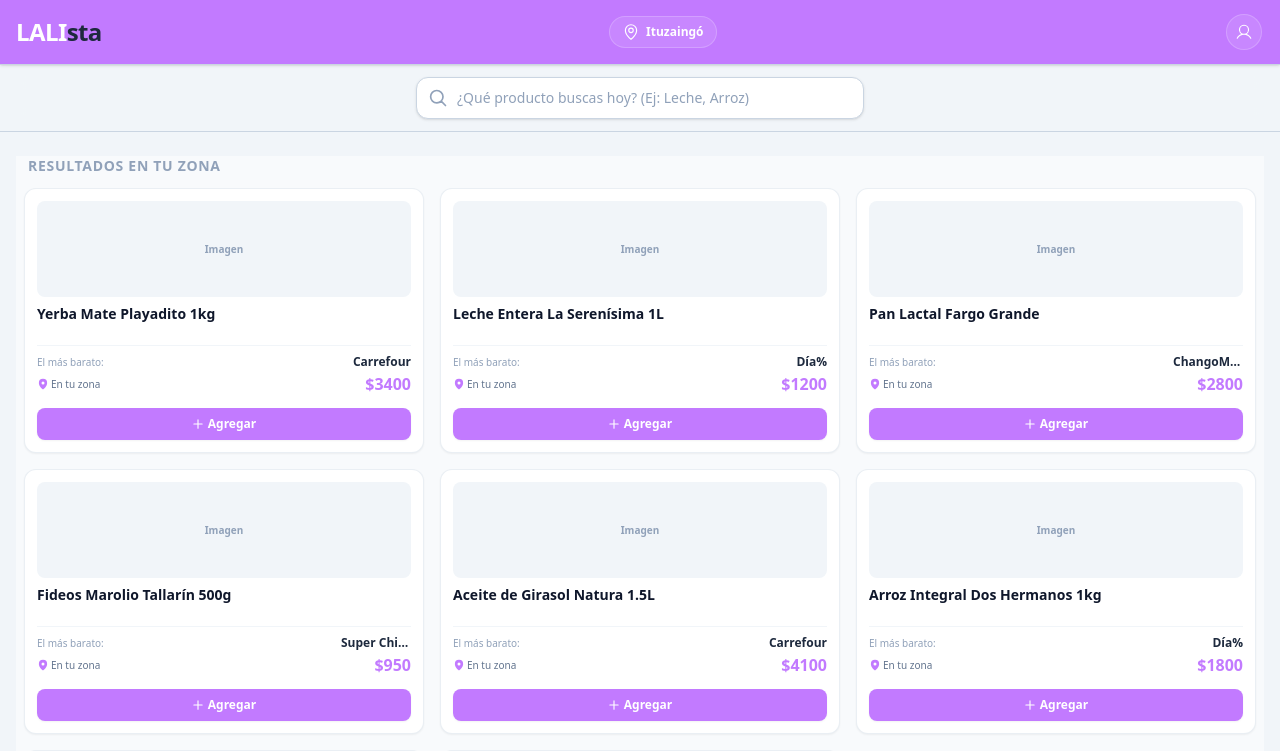
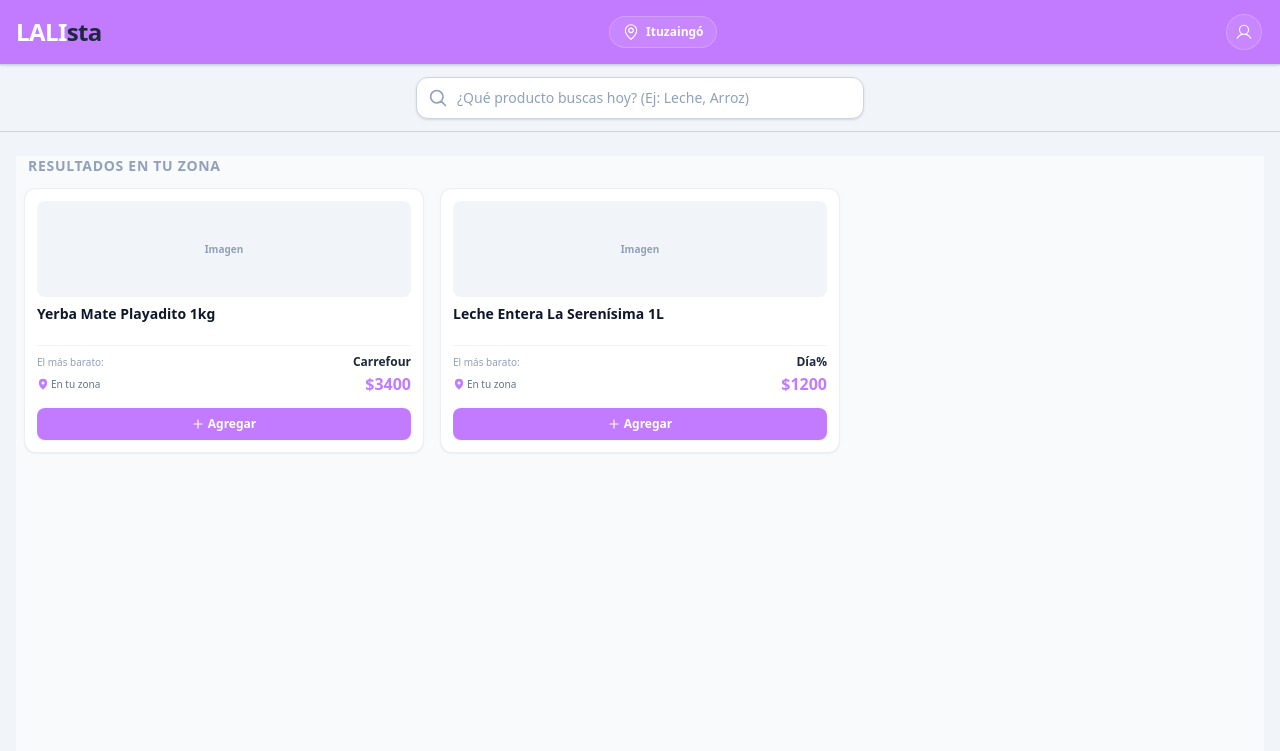
Before and after one commit to RemesarDev/lalista-frontend, a Next.js app: page /buscar in a window 1280 px wide. Shown: the top 751 px of the page. Built offline with nearby package versions, Linux system fonts and the light colour scheme.

Commit message:
feat/BusquedaModularizdaExitosa

```diff
--- /dev/null
+++ b/app/(main)/buscar/_components/ProductCard.tsx
@@ -0,0 +1,38 @@
+import { MapPinIcon, PlusIcon } from '@phosphor-icons/react/dist/ssr';
+import { Producto } from '../_types';
+
+interface Props {
+  producto: Producto;
+  onAgregar: (id: number, nombre: string) => void;
+}
+
+export const ProductCard = ({ producto, onAgregar }: Props) => (
+  <div className="bg-white border border-slate-200/70 rounded-xl p-3 flex flex-col justify-between shadow-xs">
+    <div>
+      <div className="w-full h-24 bg-slate-100 rounded-lg flex items-center justify-center text-slate-400 text-[10px] font-semibold mb-2">
+        Imagen
+      </div>
+      <h3 className="font-bold text-slate-900 text-xs md:text-sm line-clamp-2 min-h-[2rem] leading-tight">
+        {producto.nombre}
+      </h3>
+      <div className="mt-2 pt-2 border-t border-slate-100 flex flex-col gap-0.5">
+        <div className="flex items-center justify-between">
+          <span className="text-[10px] text-slate-400 font-medium">El más barato:</span>
+          <strong className="text-xs text-slate-800 font-bold truncate max-w-[70px]">{producto.superMasBarato}</strong>
+        </div>
+        <div className="flex items-center justify-between">
+          <span className="text-[10px] text-slate-500 flex items-center gap-0.5">
+            <MapPinIcon weight="fill" className="text-primary-400 text-xs" /> En tu zona
+          </span>
+          <strong className="text-sm md:text-base text-primary-400 font-black">${producto.precioMin}</strong>
+        </div>
+      </div>
+    </div>
+    <button
+      onClick={() => onAgregar(producto.id, producto.nombre)}
+      className="mt-3 w-full bg-primary-400 hover:bg-primary-500 active:scale-[0.97] text-white font-bold text-xs py-2 rounded-lg flex items-center justify-center gap-1 transition-all shadow-xs cursor-pointer"
+    >
+      <PlusIcon weight="bold" /> Agregar
+    </button>
+  </div>
+);
--- /dev/null
+++ b/app/(main)/buscar/_hooks/useBusqueda.ts
@@ -0,0 +1,18 @@
+import { useState } from 'react';
+import { Producto } from '../_types';
+
+export const useBusqueda = () => {
+  // Simulamos carga de datos inicial
+  const [productos] = useState<Producto[]>([
+    { id: 1, nombre: "Yerba Mate Playadito 1kg", precioMin: 3400, superMasBarato: "Carrefour" },
+    { id: 2, nombre: "Leche Entera La Serenísima 1L", precioMin: 1200, superMasBarato: "Día%" },
+    // ... resto de tus productos
+  ]);
+
+  const agregarAlCarrito = (id: number, nombre: string) => {
+    console.log(`Producto agregado a LALIsta: ${nombre} (ID: ${id})`);
+    // Aquí implementaremos la lógica de LocalStorage o State Global
+  };
+
+  return { productos, agregarAlCarrito };
+};
--- /dev/null
+++ b/app/(main)/buscar/_types/index.ts
@@ -0,0 +1,6 @@
+export interface Producto {
+  id: number;
+  nombre: string;
+  precioMin: number;
+  superMasBarato: string;
+}
--- a/app/(main)/buscar/page.tsx
+++ b/app/(main)/buscar/page.tsx
@@ -1,86 +1,20 @@
 'use client';
-
-import { MapPinIcon, PlusIcon } from '@phosphor-icons/react/dist/ssr';
+import { useBusqueda } from './_hooks/useBusqueda';
+import { ProductCard } from './_components/ProductCard';
 
 export default function BuscarVista() {
-  // Simulamos una lista más larga de productos para habilitar el scroll vertical nativo
-  const productosSimulados = [
-    { id: 1, nombre: "Yerba Mate Playadito 1kg", precioMin: 3400, superMasBarato: "Carrefour" },
-    { id: 2, nombre: "Leche Entera La Serenísima 1L", precioMin: 1200, superMasBarato: "Día%" },
-    { id: 3, nombre: "Pan Lactal Fargo Grande", precioMin: 2800, superMasBarato: "ChangoMás" },
-    { id: 4, nombre: "Fideos Marolio Tallarín 500g", precioMin: 950, superMasBarato: "Super Chino" },
-    { id: 5, nombre: "Aceite de Girasol Natura 1.5L", precioMin: 4100, superMasBarato: "Carrefour" },
-    { id: 6, nombre: "Arroz Integral Dos Hermanos 1kg", precioMin: 1800, superMasBarato: "Día%" },
-    { id: 7, nombre: "Puré de Tomate Arcor 520g", precioMin: 720, superMasBarato: "ChangoMás" },
-    { id: 8, nombre: "Azúcar Ledesma Clásica 1kg", precioMin: 1100, superMasBarato: "Super Chino" },
-  ];
-
-  const handleAgregarAlCarrito = (id: number, nombre: string) => {
-    // Acá va a ir la lógica para guardar el ID en el LocalStorage
-    console.log(`Producto agregado a LALIsta: ${nombre} (ID: ${id})`);
-  };
+  const { productos, agregarAlCarrito } = useBusqueda();
 
   return (
     <div className="min-h-screen bg-slate-50 font-sans pb-16">
       <main className="max-w-screen-xl mx-auto px-2 mt-4">
-
         <h2 className="text-sm font-bold font-display text-slate-400 uppercase tracking-wider mb-3 px-1">
           Resultados en tu zona
         </h2>
-
-        {/*
-          GRILLA VERTICAL FLUIDA:
-          - grid-cols-2 clava las 2 tarjetas exactas de ancho en celulares.
-          - El contenedor fluye de arriba hacia abajo de manera infinita sin trabas visuales.
-        */}
         <div className="grid grid-cols-2 md:grid-cols-3 gap-2 md:gap-4">
-
-          {productosSimulados.map((prod) => (
-            <div
-              key={prod.id}
-              // Tarjeta sólida de altura fija y compacta para forzar el ratio de 1 y 3/4 filas visibles por pantalla
-              className="bg-white border border-slate-200/70 rounded-xl p-3 flex flex-col justify-between shadow-xs"
-            >
-              <div>
-                {/* Contenedor de Imagen */}
-                <div className="w-full h-24 bg-slate-100 rounded-lg flex items-center justify-center text-slate-400 text-[10px] font-semibold mb-2">
-                  Imagen
-                </div>
-
-                {/* Título clavado a dos líneas máximo para mantener simetría visual */}
-                <h3 className="font-bold text-slate-900 text-xs md:text-sm line-clamp-2 min-h-[2rem] leading-tight">
-                  {prod.nombre}
-                </h3>
-
-                {/* El Mejor Precio Destacado */}
-                <div className="mt-2 pt-2 border-t border-slate-100 flex flex-col gap-0.5">
-                  <div className="flex items-center justify-between">
-                    <span className="text-[10px] text-slate-400 font-medium">El más barato:</span>
-                    <strong className="text-xs text-slate-800 font-bold truncate max-w-[70px]">
-                      {prod.superMasBarato}
-                    </strong>
-                  </div>
-                  <div className="flex items-center justify-between">
-                    <span className="text-[10px] text-slate-500 flex items-center gap-0.5">
-                      <MapPinIcon weight="fill" className="text-primary-400 text-xs" /> En tu zona
-                    </span>
-                    <strong className="text-sm md:text-base text-primary-400 font-black">
-                      ${prod.precioMin}
-                    </strong>
-                  </div>
-                </div>
-              </div>
-
-              {/* ÚNICA INTERACCIÓN: Agregar a LALIsta */}
-              <button
-                onClick={() => handleAgregarAlCarrito(prod.id, prod.nombre)}
-                className="mt-3 w-full bg-primary-400 hover:bg-primary-500 active:scale-[0.97] text-white font-bold text-xs py-2 rounded-lg flex items-center justify-center gap-1 transition-all shadow-xs cursor-pointer"
-              >
-                <PlusIcon weight="bold" /> Agregar
-              </button>
-            </div>
+          {productos.map((prod) => (
+            <ProductCard key={prod.id} producto={prod} onAgregar={agregarAlCarrito} />
           ))}
-
         </div>
       </main>
     </div>
```
